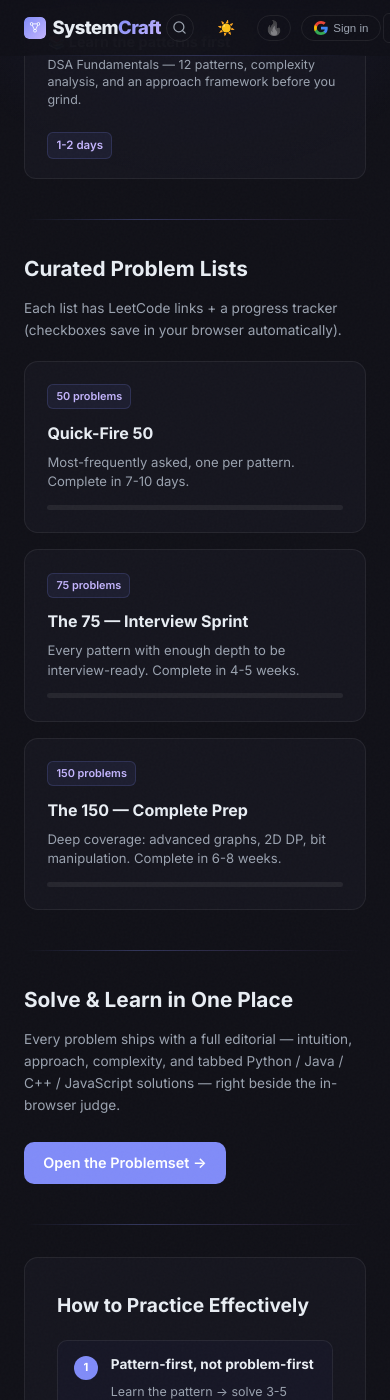
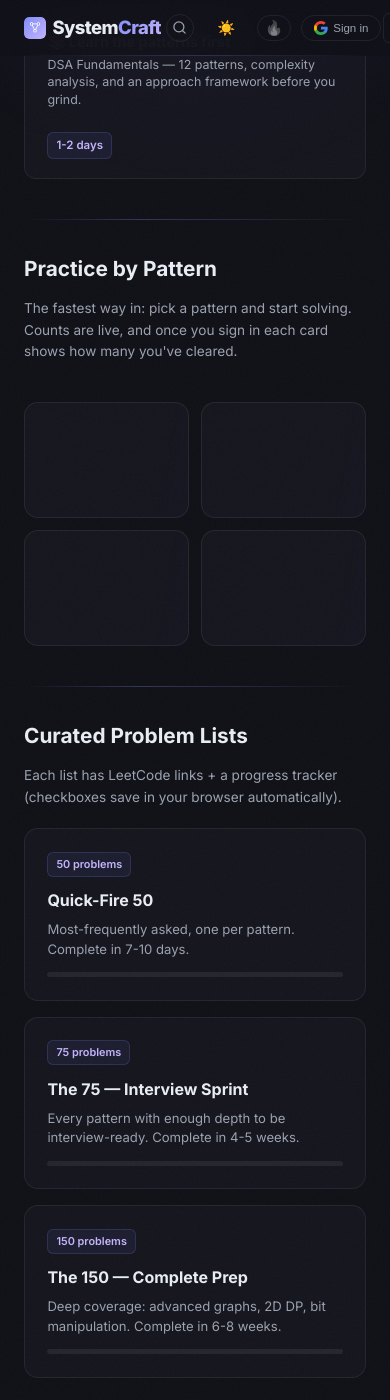
Before and after one commit to iluzn/HLD-Designs, a Jekyll site: the page built from pages/dsa.html, in a window 390 px wide and 1400 px high, scrolled down 1045 px. Built offline with Jekyll 4.4.1, drawn with Linux system fonts in a browser that asks for light colours; comment, search, counter and statistics services are not loaded.

Commit message:
feat(dsa): add Practice by Pattern grid and difficulty quick-chips for better UX

```diff
--- a/pages/dsa.html
+++ b/pages/dsa.html
@@ -101,6 +101,16 @@
             </div>
             <div class="start-card-time">1-2 days</div>
         </a>
+    </div>
+</div>
+
+<!-- Practice by Pattern -->
+<div class="section">
+    <h2 class="section-title">Practice by Pattern</h2>
+    <p class="section-sub">The fastest way in: pick a pattern and start solving. Counts are live, and once you sign in each card shows how many you've cleared.</p>
+    <div class="diff-chips" id="dsa-diff-chips"></div>
+    <div class="pattern-grid" id="dsa-patterns">
+        <div class="pat-skeleton"></div><div class="pat-skeleton"></div><div class="pat-skeleton"></div><div class="pat-skeleton"></div>
     </div>
 </div>
 
@@ -412,10 +422,33 @@
 .qb-pill:hover { border-color: var(--accent); color: var(--text); }
 .qb-pill em { font-style: normal; color: var(--accent-light); font-weight: 700; margin-left: 0.15rem; }
 
+/* Difficulty quick-chips */
+.diff-chips { display: flex; gap: 0.5rem; flex-wrap: wrap; margin-bottom: 1.2rem; }
+.diff-chip { display: inline-flex; align-items: center; gap: 0.4rem; font-size: 0.8rem; font-weight: 600; padding: 0.42rem 0.9rem; border-radius: 20px; text-decoration: none; border: 1px solid var(--border); background: var(--card-bg); color: var(--text-muted); transition: border-color 0.2s, transform 0.2s, color 0.2s; }
+.diff-chip:hover { border-color: var(--accent); color: var(--text); transform: translateY(-1px); }
+.diff-chip b { font-weight: 800; color: var(--text); }
+.diff-chip.easy b { color: #22c55e; } .diff-chip.medium b { color: #eab308; } .diff-chip.hard b { color: #ef4444; }
+
+/* Practice-by-pattern grid */
+.pattern-grid { display: grid; grid-template-columns: repeat(auto-fill, minmax(205px, 1fr)); gap: 0.8rem; }
+.pat-card { position: relative; display: flex; flex-direction: column; gap: 0.5rem; min-height: 116px; background: var(--card-bg); border: 1px solid var(--border); border-radius: 14px; padding: 1.05rem 1.15rem; text-decoration: none; color: var(--text); transition: border-color 0.25s, transform 0.2s, box-shadow 0.2s; overflow: hidden; }
+.pat-card::before { content: ''; position: absolute; top: 0; left: 0; right: 0; height: 3px; background: linear-gradient(90deg, var(--accent), #a78bfa); opacity: 0; transition: opacity 0.25s; }
+.pat-card:hover { border-color: var(--accent); transform: translateY(-3px); box-shadow: 0 12px 30px rgba(129,140,248,0.14); }
+.pat-card:hover::before { opacity: 1; }
+.pat-top { display: flex; align-items: center; justify-content: space-between; }
+.pat-icon { font-size: 1.35rem; line-height: 1; }
+.pat-count { font-size: 0.7rem; font-weight: 700; color: var(--accent-light); background: var(--tag-bg); border: 1px solid var(--tag-border); padding: 2px 9px; border-radius: 20px; }
+.pat-name { font-size: 0.94rem; font-weight: 700; line-height: 1.25; }
+.pat-bar { height: 5px; background: var(--border); border-radius: 3px; overflow: hidden; margin-top: auto; }
+.pat-bar-fill { height: 100%; background: linear-gradient(90deg, var(--accent), #a78bfa); border-radius: 3px; width: 0%; transition: width 0.5s; }
+.pat-solved { font-size: 0.66rem; color: var(--text-dim); margin-top: 0.15rem; }
+.pat-skeleton { min-height: 116px; border-radius: 14px; border: 1px solid var(--border); background: linear-gradient(100deg, var(--card-bg) 30%, rgba(129,140,248,0.06) 50%, var(--card-bg) 70%); background-size: 200% 100%; animation: shimmer 1.4s linear infinite; }
+
 @media (max-width: 768px) {
     .hero h1 { font-size: 2rem; }
     .hero { padding: 3rem 1.5rem 1.5rem; }
     .hero-stats { gap: 1.5rem; }
+    .pattern-grid { grid-template-columns: repeat(auto-fill, minmax(150px, 1fr)); }
     .dsa-live-grid { grid-template-columns: 1fr; }
     .start-grid { grid-template-columns: 1fr; }
     .lists-grid { grid-template-columns: 1fr; }
@@ -667,6 +700,45 @@
             var topics = Object.keys(topicCount).sort(function (a, b) { return topicCount[b] - topicCount[a]; }).slice(0, 10);
             q.innerHTML = '<span class="qb-label">Popular topics:</span>' + topics.map(function (t) { return '<a class="qb-pill" href="/problemset?topic=' + encodeURIComponent(t) + '">' + esc(t) + ' <em>' + topicCount[t] + '</em></a>'; }).join('');
         }
+
+        // Difficulty quick-chips
+        var chipsEl = document.getElementById('dsa-diff-chips');
+        if (chipsEl) {
+            chipsEl.innerHTML =
+                '<a class="diff-chip easy" href="/problemset?difficulty=easy"><b>' + byDiff.easy + '</b> Easy</a>' +
+                '<a class="diff-chip medium" href="/problemset?difficulty=medium"><b>' + byDiff.medium + '</b> Medium</a>' +
+                '<a class="diff-chip hard" href="/problemset?difficulty=hard"><b>' + byDiff.hard + '</b> Hard</a>' +
+                '<a class="diff-chip" href="/problemset"><b>' + total + '</b> All</a>';
+        }
+
+        // Practice-by-pattern grid (topic must match catalog topic names exactly)
+        var patEl = document.getElementById('dsa-patterns');
+        if (patEl) {
+            var PATTERNS = [
+                ['Array', 'Arrays & Hashing', '🗃️'], ['Two Pointers', 'Two Pointers', '↔️'],
+                ['Sliding Window', 'Sliding Window', '🪟'], ['Stack', 'Stack', '📚'],
+                ['Binary Search', 'Binary Search', '🔎'], ['Linked List', 'Linked List', '🔗'],
+                ['Tree', 'Trees', '🌳'], ['Heap', 'Heap / Priority Queue', '⛰️'],
+                ['Backtracking', 'Backtracking', '🧭'], ['Graph', 'Graphs', '🕸️'],
+                ['Dynamic Programming', 'Dynamic Programming', '🧩'], ['Greedy', 'Greedy', '🎯'],
+                ['Intervals', 'Intervals', '📏'], ['Trie', 'Tries', '🌲'],
+                ['Bit Manipulation', 'Bit Manipulation', '🔢'], ['Math', 'Math & Geometry', '➗']
+            ];
+            var solvedMap = {}; solved.forEach(function (s) { solvedMap[s] = 1; });
+            var html = PATTERNS.map(function (p) {
+                var topic = p[0], tot = 0, sol = 0;
+                slugs.forEach(function (s) { if ((CAT[s].topics || []).indexOf(topic) !== -1) { tot++; if (solvedMap[s]) sol++; } });
+                if (!tot) return '';
+                var pct = Math.round(sol / tot * 100);
+                var bar = (user && sol > 0)
+                    ? '<div class="pat-bar"><div class="pat-bar-fill" style="width:' + pct + '%"></div></div><div class="pat-solved">' + sol + ' / ' + tot + ' solved</div>'
+                    : '';
+                return '<a class="pat-card" href="/problemset?topic=' + encodeURIComponent(topic) + '">' +
+                    '<div class="pat-top"><span class="pat-icon">' + p[2] + '</span><span class="pat-count">' + tot + '</span></div>' +
+                    '<div class="pat-name">' + p[1] + '</div>' + bar + '</a>';
+            }).join('');
+            patEl.innerHTML = html || '<p class="section-sub">Patterns loading…</p>';
+        }
     }
     function ready(fn) { if (document.readyState !== 'loading') fn(); else document.addEventListener('DOMContentLoaded', fn); }
     ready(function () { render(); if (window._scJudgeReady) render(); document.addEventListener('sc-judge-ready', render); setTimeout(render, 1500); });
```
